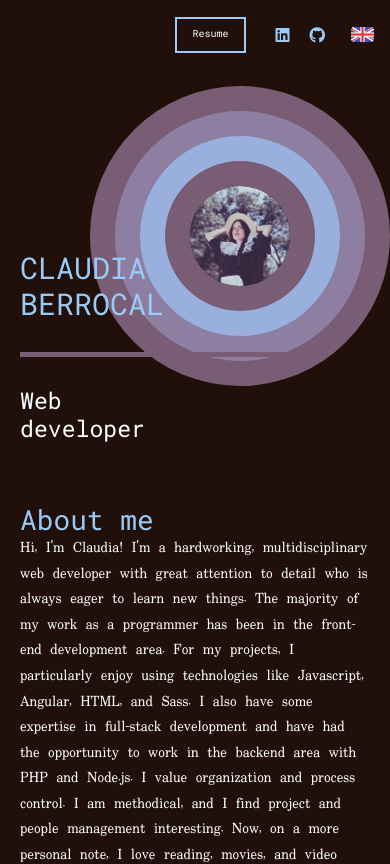
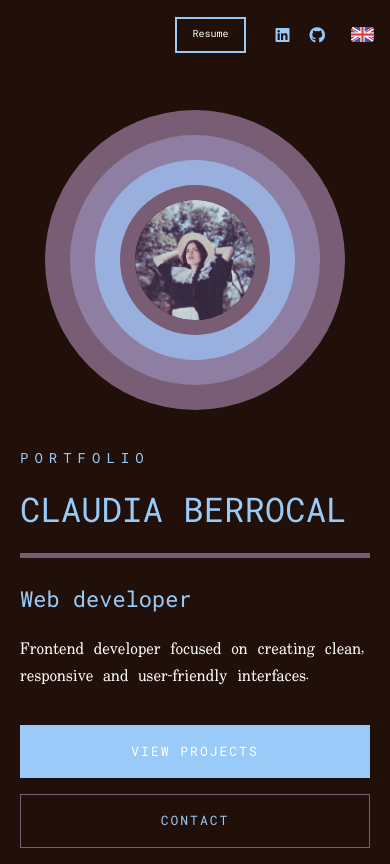
Before and after one commit to claudiabg-c/my-dev-portfolio, an Angular app: page /en/home in a window 390 px wide. Shown: the top 864 px of the page. Built offline with nearby package versions, Linux system fonts and the light colour scheme.

Commit message:
feat(header): improve hero section with professional intro and CTAs

```diff
--- a/src/app/components/header/header.component.html
+++ b/src/app/components/header/header.component.html
@@ -1,9 +1,24 @@
 <header class="header">
     <section class="header-info">
+        <p class="eyebrow">Portfolio</p>
         <h1 class="name">Claudia Berrocal</h1>
-        <h3 class="job">{{dataLang.job}}</h3>
+        <h2 class="job">{{dataLang.job}}</h2>
+        <p class="intro">
+            {{lang === 'es'
+                ? 'Desarrolladora frontend enfocada en crear interfaces limpias, responsive y fáciles de usar.'
+                : 'Frontend developer focused on creating clean, responsive and user-friendly interfaces.'}}
+        </p>
+        <div class="header-actions">
+            <button type="button" class="primary-btn" (click)="scrollToSection('work')">
+                {{lang === 'es' ? 'Ver proyectos' : 'View projects'}}
+            </button>
+            <button type="button" class="secondary-btn" (click)="scrollToSection('contact')">
+                {{dataLang.contact}}
+            </button>
+        </div>
     </section>
-    <section class="header-img">
+
+    <section class="header-img" aria-hidden="true">
         <div class="first-layer">
             <div class="second-layer">
                 <div class="third-layer">
--- a/src/app/components/header/header.component.scss
+++ b/src/app/components/header/header.component.scss
@@ -1,30 +1,82 @@
 @import '../../../assets/ui/css/variables.scss';
-
 .header {
-    position: relative;
-    height: calc(100vh - 70px);
+    min-height: calc(100vh - 70px);
     max-width: 1900px;
     margin: auto;
+    display: flex;
+    align-items: center;
+    overflow: hidden;
     .header-info {
         padding: 90px;
-        max-width: 40vw;
+        max-width: 720px;
         position: relative;
         background-color: transparent;
-        height: 100%;
         display: flex;
         flex-direction: column;
         justify-content: center;
         z-index: 1;
+        p, div {
+            background-color: transparent;
+        }
+        .eyebrow {
+            color: $color_2;
+            font-family: 'Roboto Mono-Regular';
+            font-size: 14px;
+            letter-spacing: 6px;
+            text-transform: uppercase;
+            margin-bottom: 22px;
+        }
         .name {
             text-transform: uppercase;
-            font-size: 90px;
-            padding-bottom: 30px;
+            font-size: 88px;
+            line-height: .95;
+            padding-bottom: 28px;
             border-bottom: 5px solid $color_4;
             background-color: transparent;
         }
         .job {
-            padding-top: 30px;
+            padding-top: 28px;
             background-color: transparent;
+            color: $color_2;
+            font-size: 28px;
+        }
+        .intro {
+            max-width: 560px;
+            margin-top: 24px;
+            font-size: 19px;
+            line-height: 1.7;
+        }
+        .header-actions {
+            display: flex;
+            flex-wrap: wrap;
+            gap: 16px;
+            margin-top: 34px;
+            button {
+                padding: 13px 24px;
+                font-family: 'Roboto Mono-Regular';
+                font-size: 13px;
+                letter-spacing: 2px;
+                text-transform: uppercase;
+                cursor: pointer;
+                transition: all .2s ease-in-out;
+            }
+            .primary-btn {
+                background-color: $color_2;
+                color: $color_1;
+                border: 1px solid $color_2;
+                &:hover {
+                    background-color: transparent;
+                    color: $color_2;
+                }
+            }
+            .secondary-btn {
+                background-color: transparent;
+                color: $color_2;
+                border: 1px solid $color_4;
+                &:hover {
+                    border-color: $color_2;
+                }
+            }
         }
     }
     .header-img {
@@ -32,7 +84,6 @@
         right: 40px;
         width: 60vw;
         z-index: 0;
-        display: inline-block;
         background-color: $background_color;
         height: 100%;
         top: 0;
@@ -74,76 +125,33 @@
             }
         }
     }
-    .arrow-down {
-        cursor: pointer;
-		background-position: center;
-		background: transparent;
-		display: flex;
-		position: relative;
-		font-size: 0.9rem;
-		justify-content: center;
-		height: 50px;
-		margin: 0 auto;
-		margin-top: 30px;
-		animation: pulses 2.5s infinite ease-in-out;
-		width: 260px;
-		&:after {
-			content: '';
-			display: block;
-			width: 20px;
-			height: 20px;
-			border: solid $color_2;
-			border-width: 0 5px 5px 0;
-			transform: rotate(45deg);
-			position: absolute;
-			top: -30px;
-		}
-        &.scrolled {
-            cursor: auto;
-            &::after {
-                opacity: 0;
-                transition: all 1s ease-in-out;
-            }
-        }
-    }
 }
-
-@keyframes pulses {
-	0% { transform: scale(1); }
-    50% { transform: scale(.8); opacity: .4;}
-    100% { transform: scale(1); }
-}
-
 @media screen and (max-width: 1024px) {
     .header {
         .header-info {
-            padding: 50px;
-            max-width: 80vw;
+            padding: 60px;
+            max-width: 680px;
             .name {
-                font-size: 60px;
-                max-width: 50%;
+                font-size: 64px;
             }
         }
         .header-img {
-            right: 0;
-            width: 100vw;
-            justify-content: flex-end;
-            padding-right: 50px;
+            right: -100px;
             .first-layer {
-                height: 500px;
-                min-width: 500px;
+                height: 560px;
+                min-width: 560px;
                 .second-layer {
-                    height: 400px;
-                    width: 400px;
+                    height: 420px;
+                    width: 420px;
                     .third-layer {
-                        height: 300px;
-                        width: 300px;
+                        height: 310px;
+                        width: 310px;
                         .fourth-layer {
-                            height: 200px;
-                            width: 200px;
+                            height: 210px;
+                            width: 210px;
                             .header-picture {
-                                height: 200px;
-                                width: 200px;
+                                height: 210px;
+                                width: 210px;
                             }
                         }
                     }
@@ -152,26 +160,33 @@
         }
     }
 }
-
 @media screen and (max-width: 768px) {
     .header {
-        height: auto;
-        padding-top: 200px;
+        min-height: auto;
+        padding-top: 110px;
         display: flex;
         flex-direction: column-reverse;
+        align-items: flex-start;
         .header-info {
-            padding: 50px;
-            width: 50%;
+            padding: 45px 35px 60px;
+            max-width: 100%;
             .name {
-                font-size: 40px;
-                max-width: 100%;
+                font-size: 46px;
+            }
+            .job {
+                font-size: 22px;
+            }
+            .intro {
+                font-size: 16px;
             }
         }
         .header-img {
-            right: 0;
-            width: 100vw;
+            position: relative;
+            right: auto;
+            width: 100%;
+            height: auto;
             justify-content: flex-end;
-            padding-right: 50px;
+            padding-right: 30px;
             .first-layer {
                 height: 300px;
                 min-width: 300px;
@@ -185,35 +200,34 @@
                             height: 150px;
                             width: 150px;
                             .header-picture {
-                                height: 100px;
-                                width: 100px;
+                                height: 120px;
+                                width: 120px;
                             }
                         }
                     }
                 }
             }
         }
-        .arrow-down {
-            display: none;
-        }
     }
 }
-
 @media screen and (max-width: 425px) {
     .header {
         .header-info {
-            padding: 50px 20px 30px;
-            width: 100%;
+            padding: 35px 20px 45px;
             .name {
-                font-size: 30px;
-                max-width: 100%;
+                font-size: 34px;
             }
-            .job {
-                max-width: 50%;
+            .header-actions {
+                flex-direction: column;
+                align-items: stretch;
+                button {
+                    width: 100%;
+                }
             }
         }
         .header-img {
             padding-right: 0;
+            justify-content: center;
         }
     }
 }
--- a/src/app/components/header/header.component.ts
+++ b/src/app/components/header/header.component.ts
@@ -10,9 +10,9 @@ import { DataService } from '../../services/data.service';
 })
 export class HeaderComponent implements OnInit {
 
-  private debug: boolean = true;
+  private debug: boolean = false;
 
-  public lang: string = "";
+  public lang: string = '';
   public dataLang: any = [];
   public header: any = [];
 
@@ -22,36 +22,27 @@ export class HeaderComponent implements OnInit {
     public _router: Router
   ) {
     this._activeRouter.params.subscribe(params => {
-      if (this.debug) {console.log('*** LOADING PARAMS...', params);}
+      if (this.debug) { console.log('*** LOADING PARAMS...', params); }
       this.lang = params['lang'];
     });
   }
 
   ngOnInit(): void {
     this.GetDataLang(this.lang);
-    this.hideArrow();
   }
 
-  GetDataLang(lang: string) {
+  GetDataLang(lang: string): void {
     this._dataAPI.getContentLang().subscribe(res => {
       this.dataLang = res[lang];
     });
   }
 
-  addParallax():void {
-    this.header = document.querySelector('header');
+  scrollToSection(sectionId: string): void {
+    const section = document.getElementById(sectionId);
+
+    section?.scrollIntoView({
+      behavior: 'smooth',
+      block: 'start'
+    });
   }
-
-  hideArrow() {
-    const arrow = document.querySelector('.arrow-down')
-    const onScroll = () => {
-      const scroll = document.documentElement.scrollTop;
-      if (scroll > 0) {
-        arrow?.classList.add('scrolled');
-      } else {
-        arrow?.classList.remove('scrolled')
-      }
-    }
-    window.addEventListener('scroll', onScroll)
-  };
 }
```
